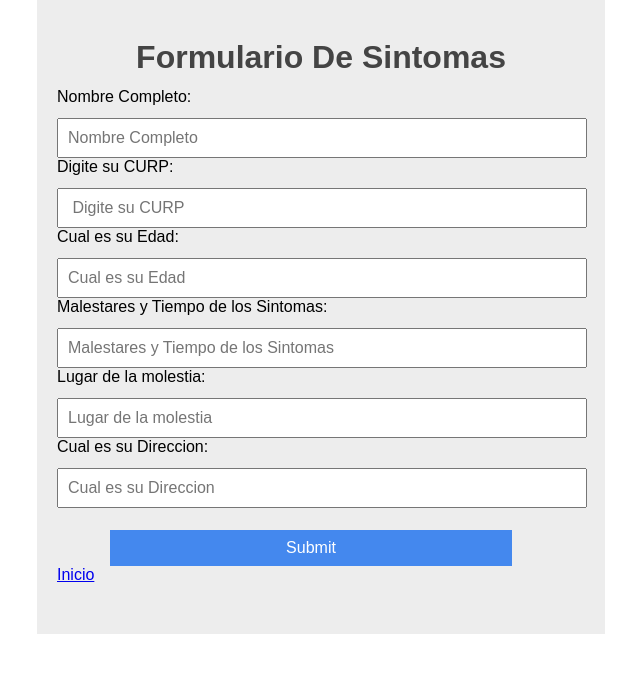
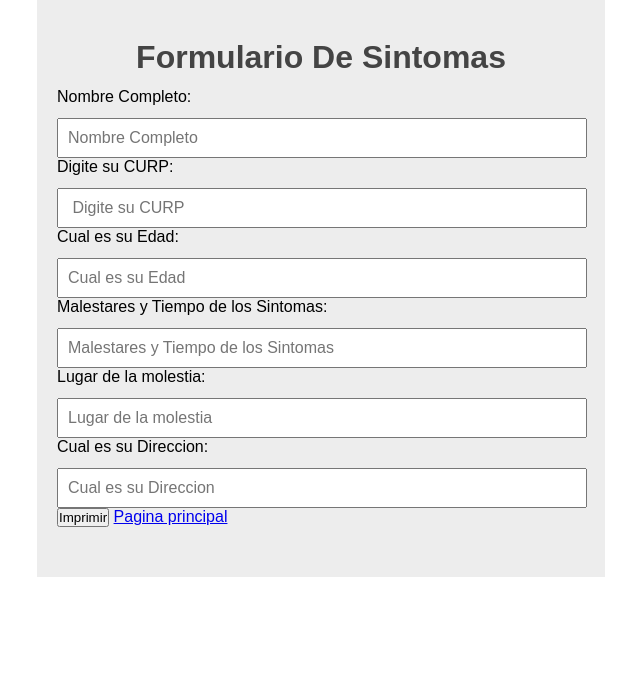
Before and after one commit to ReyesPerezRabbit/RecetaElectronica, a PHP site: page /formSintomas.php in a window 1280 px wide. Shown: the part 71-744 px from the top of the page, without its empty margins (319-959 px from the left). Run offline with PHP 8.4, Linux system fonts and the light colour scheme.

Commit message:
Update formSintomas.php

```diff
--- a/formSintomas.php
+++ b/formSintomas.php
@@ -1,6 +1,3 @@
-
-
-
 <!DOCTYPE html>
 <html lang="en">
 <head>
@@ -18,14 +15,24 @@
 
         Cual es su Edad:<input type="text" name="edad" placeholder="Cual es su Edad" >
 
-        Malestares y Tiempo de los Sintomas:<input type="text" name="tiempomalestar" placeholder="Malestares y Tiempo de los Sintomas" >
+        Malestares y Tiempo de los Sintomas:<input type="text" name="tipo_malestar" placeholder="Malestares y Tiempo de los Sintomas" >
 
         Lugar de la molestia:<input type="text" name="lugarmolestia" placeholder="Lugar de la molestia" >
 
         Cual es su Direccion:<input type="text" name="direccion" placeholder="Cual es su Direccion" >
 
-        <input type="submit" name="Guardar">
-        <a href="info.php" role="button">Inicio</a>
+
+
+          <button type="submit" name="Guardar">Imprimir</button>
+
+
+        <!--  <input type="submit" name="Guardar" onclick="index.php"> -->
+
+        <a href="info.php" type="button">Pagina principal</a>
+
+
+
+
 
     </form>
     <?php
```
